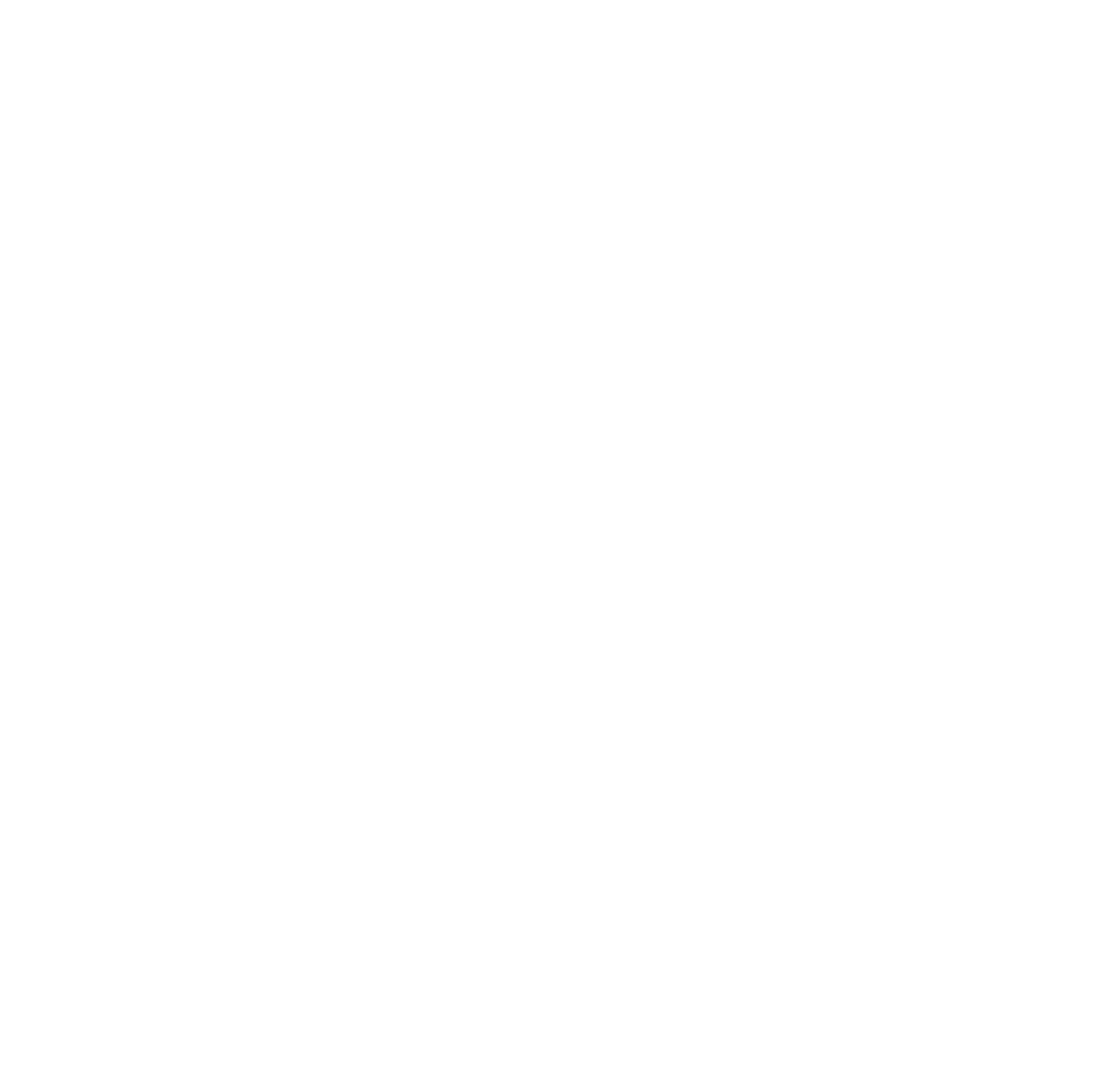
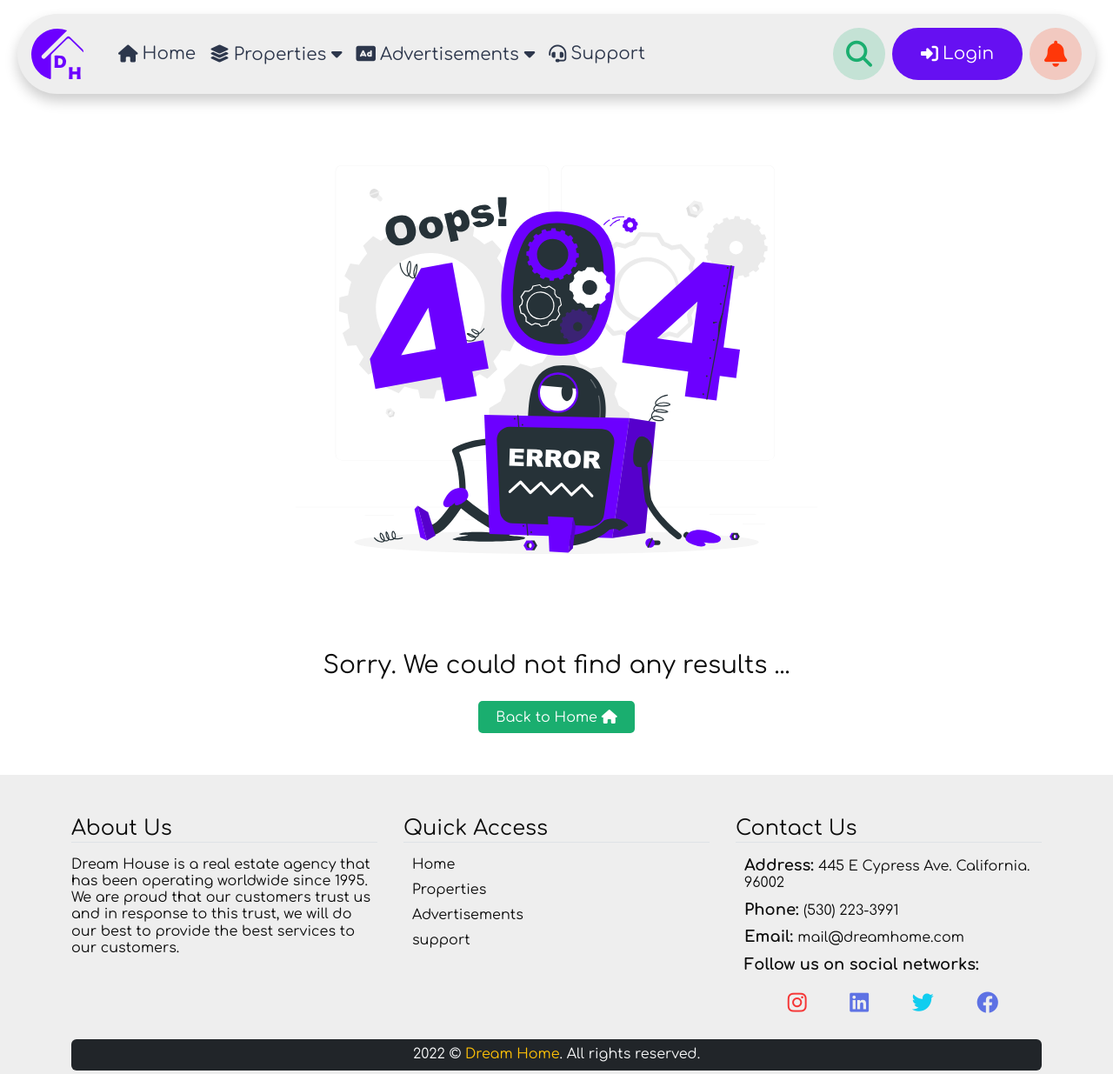
Before and after one commit to alibkm95/DreamHome-html-css-js, a website: page frontend/search.html in a window 1280 px wide. Shown: the whole page at 87% size. Before the commit the page ends 800 px from the top, so only its background shows below. Drawn offline with nearby package versions, Linux system fonts and the light colour scheme; some packages are replaced by stand-ins of ours; a script that the page names is missing.

Commit message:
search page and not found templates created and their styles applied

```diff
--- a/frontend/assets/scss/helpers/_helper-classes.scss
+++ b/frontend/assets/scss/helpers/_helper-classes.scss
@@ -58,3 +58,34 @@
     color: var(--txts);
   }
 }
+
+.not-found {
+
+  .container{
+    display: flex;
+    flex-direction: column;
+    align-items: center;
+    justify-content: center;
+    gap: f.rem(20);
+  }
+
+  &__img{
+    display: block;
+    width: 100%;
+    max-width: f.rem(600);
+  }
+
+  &__text{
+    line-height: 1.5;
+  }
+
+  &__link{
+    background-color: var(--green);
+    color: var(--bs-white) !important;
+    transition: all 0.3s ease;
+
+    &:hover{
+      background-color: var(--bs-indigo);
+    }
+  }
+}
--- /dev/null
+++ b/frontend/assets/scss/partials/_search.scss
@@ -0,0 +1,3 @@
+@use '../utils/functions' as f;
+@use '../utils/mixins' as m;
+@use '../utils/variables' as v;
--- /dev/null
+++ b/frontend/assets/scss/search.scss
@@ -0,0 +1,4 @@
+@forward './global';
+@forward './helpers';
+@forward './partials/box';
+@forward './partials/search';
--- a/frontend/search.html
+++ b/frontend/search.html
@@ -0,0 +1,306 @@
+<!DOCTYPE html>
+<html lang="en">
+<head>
+  <meta charset="UTF-8">
+  <meta name="viewport" content="width=device-width, initial-scale=1.0">
+  <!-- icon resource -->
+  <link rel="stylesheet" href="./assets/styles/all.min.css">
+  <!-- font resource -->
+  <link rel="preconnect" href="https://fonts.googleapis.com">
+  <link rel="preconnect" href="https://fonts.gstatic.com" crossorigin>
+  <link href="https://fonts.googleapis.com/css2?family=Comfortaa:wght@300..700&display=swap" rel="stylesheet">
+  <!-- swiper styles resource -->
+  <link rel="stylesheet" href="./node_modules/swiper/swiper-bundle.min.css">
+  <!-- bootstrap styles resource -->
+  <link rel="stylesheet" href="./node_modules/bootstrap/dist/css/bootstrap.min.css">
+  <!-- reset styles resource -->
+  <link rel="stylesheet" href="./assets/styles/reset.css">
+  <!-- main styles resource -->
+  <link rel="stylesheet" href="./assets/styles/search.css">
+  <!-- favicon resource -->
+  <link rel="shortcut icon" href="./assets/images/favicon.ico">
+  <title>Dream Home</title>
+</head>
+<body>
+  <header class="header">
+    <nav class="menu">
+      <div class="menu__logo">
+        <a href="#/" class="menu__logo-link">
+          <img src="./assets/images/logo.svg" alt="Dream Home" class="menu__logo-img">
+        </a>
+      </div>
+      <div class="menu__content" id="menu-content">
+        <ul class="menu__list">
+          <li class="menu__list-item menu__close-btn">
+            <div class="icon-parent">
+              <i class="fa-solid fa-x"></i>
+            </div>
+          </li>
+          <li class="menu__list-item">
+            <a href="#/" class="menu__link">
+              <div class="icon-parent">
+                <i class="fa-solid fa-home"></i>
+              </div>
+              <span class="menu__text">
+                Home
+              </span>
+            </a>
+          </li>
+          <li class="menu__list-item has-submenu">
+            <div class="menu__list-item-header">
+              <div class="icon-parent">
+                <i class="fa-solid fa-layer-group"></i>
+              </div>
+              <span class="menu__text">
+                Properties
+                <i class="fa-solid fa-caret-down"></i>
+              </span>
+            </div>
+            <div class="submenu"> <!-- add active class to show submenu -->
+              <ul class="submenu__list">
+                <li class="submenu__list-item">
+                  <a href="#/" class="submenu__link">
+                    <i class="fa-solid fa-asterisk"></i>
+                    All
+                  </a>
+                </li>
+                <li class="submenu__list-item">
+                  <a href="#/" class="submenu__link">
+                    <i class="fa-solid fa-city"></i>
+                    Apartment
+                  </a>
+                </li>
+                <li class="submenu__list-item">
+                  <a href="#/" class="submenu__link">
+                    <i class="fa-solid fa-house"></i>
+                    Villa-Bungalow
+                  </a>
+                </li>
+                <li class="submenu__list-item">
+                  <a href="#/" class="submenu__link">
+                    <i class="fa-solid fa-mountain-sun"></i>
+                    Lands
+                  </a>
+                </li>
+                <li class="submenu__list-item">
+                  <a href="#/" class="submenu__link">
+                    <i class="fa-solid fa-dollar"></i>
+                    Commercials
+                  </a>
+                </li>
+              </ul>
+            </div>
+          </li>
+          <li class="menu__list-item has-submenu">
+            <div class="menu__list-item-header">
+              <div class="icon-parent">
+                <i class="fa-solid fa-rectangle-ad"></i>
+              </div>
+              <span class="menu__text">
+                Advertisements
+                <i class="fa-solid fa-caret-down"></i>
+              </span>
+            </div>
+            <div class="submenu">
+              <ul class="submenu__list">
+                <li class="submenu__list-item">
+                  <a href="#/" class="submenu__link">
+                    <i class="fa-solid fa-asterisk"></i>
+                    All
+                  </a>
+                </li>
+                <li class="submenu__list-item">
+                  <a href="#/" class="submenu__link">
+                    <i class="fa-solid fa-handshake"></i>
+                    Buy and sell
+                  </a>
+                </li>
+                <li class="submenu__list-item">
+                  <a href="#/" class="submenu__link">
+                    <i class="fa-solid fa-file-contract"></i>
+                    Mortgage and rent
+                  </a>
+                </li>
+                <li class="submenu__list-item">
+                  <a href="#/" class="submenu__link">
+                    <i class="fa-solid fa-users"></i>
+                    partnering construction
+                  </a>
+                </li>
+              </ul>
+            </div>
+          </li>
+          <li class="menu__list-item">
+            <a href="#/" class="menu__link">
+              <div class="icon-parent">
+                <i class="fa-solid fa-headset"></i>
+              </div>
+              <span class="menu__text">
+                Support
+              </span>
+            </a>
+          </li>
+          <li class="menu__list-item has-actions">
+            <div class="menu__actions">
+              <div class="menu__actions-search">
+                <div class="menu__link search-trigger">
+                  <div class="menu__icon">
+                    <i class="fa-solid fa-search"></i>
+                  </div>
+                </div>
+              </div>
+              <div class="menu__actions-profile">
+                <a href="#/" class="menu__link cta">
+                  <div class="menu__icon-not">
+                    <i class="fa-solid fa-right-to-bracket"></i>
+                  </div>
+                  <span class="menu__text">
+                    Login
+                  </span>
+                </a>
+              </div>
+              <div class="menu__actions-notification">
+                <div class="menu__icon">
+                  <i class="fa-solid fa-bell"></i>
+                </div>
+                <div class="menu__actions-notification-wrapper" id="notif-toggle-wrapper">
+                  ¯\_(ツ)_/¯
+                  <span class="notif-empty">
+                    there is no notifications!
+                  </span>
+                </div>
+              </div>
+            </div>
+          </li>
+        </ul>
+      </div>
+      <div class="menu__open">
+        <div class="menu__open-btn">
+          <div class="menu__icon">
+            <i class="fa-solid fa-bars"></i>
+          </div>
+        </div>
+      </div>
+    </nav>
+  </header>
+  <main class="main">
+    <section class="not-found">
+      <div class="container">
+        <img class="not-found__img" src="./assets/images/404.svg" alt="Not Found">
+        <p class="not-found__text text-center fs-3">
+          Sorry. We could not find any results ...
+        </p>
+        <a href="#/" class="not-found__link btn-style">
+          Back to Home
+          <i class="fa-solid fa-home"></i>
+        </a>
+      </div>
+    </section>
+    <section class="result">
+
+    </section>
+    <section class="similar">
+
+    </section>
+    <section class="latest">
+
+    </section>
+    <section class="most-viewed">
+
+    </section>
+  </main>
+  <footer class="footer mt-5 pt-5">
+    <div class="container">
+      <div class="footer__container">
+        <div class="footer__about">
+          <h6 class="footer__about-header fs-4 mb-3 border-bottom">
+            About Us
+          </h6>
+          <p class="footer__about-body">
+            Dream House is a real estate agency that has been operating worldwide since 1995. We are proud that our
+            customers trust us and in response to this trust, we will do our best to provide the best services to our
+            customers.
+          </p>
+        </div>
+        <div class="footer__quick">
+          <h6 class="footer__quick-header fs-4 mb-3 border-bottom">
+            Quick Access
+          </h6>
+          <ul class="footer__quick-list">
+            <li class="footer__quick-list-item">
+              <a href="#/" class="footer__link">
+                Home
+              </a>
+            </li>
+            <li class="footer__quick-list-item">
+              <a href="#/" class="footer__link">
+                Properties
+              </a>
+            </li>
+            <li class="footer__quick-list-item">
+              <a href="#/" class="footer__link">
+                Advertisements
+              </a>
+            </li>
+            <li class="footer__quick-list-item">
+              <a href="#/" class="footer__link">
+                support
+              </a>
+            </li>
+          </ul>
+        </div>
+        <div class="footer__contact">
+          <h6 class="footer__contact-header fs-4 mb-3 border-bottom">
+            Contact Us
+          </h6>
+          <ul class="footer__contact-body">
+            <li class="footer__contact-body-item f-address">
+              <span class="footer__text">
+                Address:
+              </span>
+              <span class="footer__subtext">
+                445 E Cypress Ave. California. 96002
+              </span>
+            </li>
+            <li class="footer__contact-body-item f-phone">
+              <span class="footer__text">
+                Phone:
+              </span>
+              <span class="footer__subtext">
+                (530) 223-3991
+              </span>
+            </li>
+            <li class="footer__contact-body-item f-email">
+              <span class="footer__text">
+                Email:
+              </span>
+              <span class="footer__subtext">
+                mail@dreamhome.com
+              </span>
+            </li>
+            <li class="footer__contact-body-item f-socials">
+              <span class="footer__text">
+                Follow us on social networks:
+              </span>
+              <span class="footer__subtext has-socials">
+                <i class="fa-brands fa-instagram"></i>
+                <i class="fa-brands fa-linkedin"></i>
+                <i class="fa-brands fa-twitter"></i>
+                <i class="fa-brands fa-facebook"></i>
+              </span>
+            </li>
+          </ul>
+        </div>
+        <div class="footer__copy rounded bg-dark p-2 mb-1 text-light text-center">
+          2022 &copy; <span class="text-warning">Dream Home</span>. All rights reserved.
+        </div>
+      </div>
+    </div>
+  </footer>
+  <script src="./node_modules/bootstrap/dist/js/bootstrap.min.js"></script>
+  <script src="./node_modules/swiper/swiper-bundle.min.js"></script>
+  <script src="./node_modules/sweetalert2/dist/sweetalert2.all.min.js"></script>
+  <script type="module" src="./assets/scripts/shared/shared.js"></script>
+  <script type="module" src="./assets/scripts/search.js"></script>
+</body>
+</html>
```
Also changed, not shown: frontend/assets/images/404.svg (added), frontend/assets/scripts/search.js (added), frontend/assets/styles/main.css, frontend/assets/styles/search.css (added), 2 other files.
